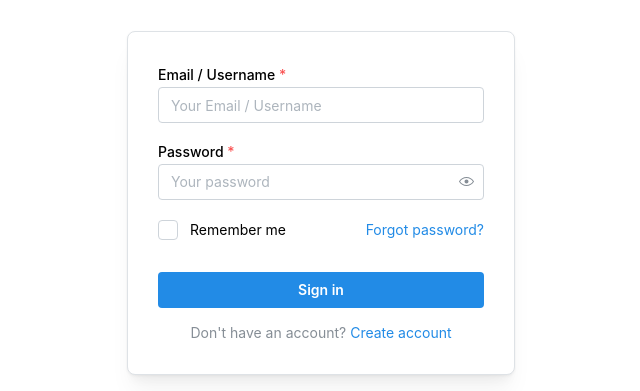
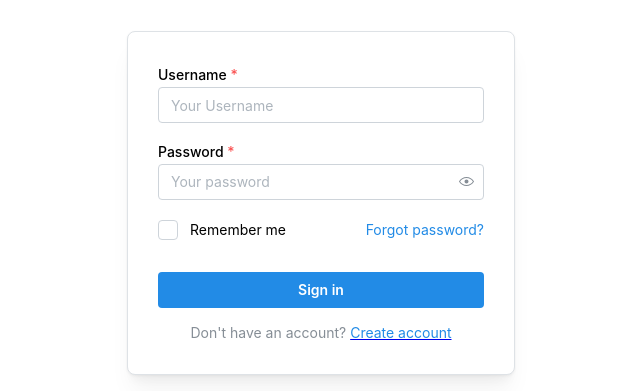
Before and after one commit to hndsekp/TA-Web-Advanced-UGM, a Next.js app: page /auth/login in a window 1280 px wide. Shown: the part 127-518 px from the top of the page, without its empty margins (319-959 px from the left). Built offline with nearby package versions, Linux system fonts and the light colour scheme.

Commit message:
made changes on login and signup component

```diff
--- a/src/pages/components/login/index.js
+++ b/src/pages/components/login/index.js
@@ -21,7 +21,7 @@ export function Login() {
       </Title>
 
       <Paper withBorder shadow="md" p={30} mt={30} radius="md">
-        <TextInput label="Email / Username" placeholder="Your Email / Username" required />
+        <TextInput label="Username" placeholder="Your Username" required />
         <PasswordInput
           label="Password"
           placeholder="Your password"
@@ -39,9 +39,11 @@ export function Login() {
         </Button>
         <Text c="dimmed" size="sm" ta="center" mt={5}>
           Don't have an account?{" "}
-          <Anchor className={classes.createsi} size="sm" ta="center" component="button">
-            Create account
-          </Anchor>
+          <Link href="/auth/signup">
+            <Anchor className={classes.createsi} size="sm" ta="center" component="button">
+              Create account
+            </Anchor>
+          </Link>
         </Text>
 
       </Paper>
--- a/src/pages/components/signup/index.js
+++ b/src/pages/components/signup/index.js
@@ -11,6 +11,7 @@ import {
   Button,
 } from "@mantine/core";
 import classes from "./signup.module.css";
+import Link from "next/link";
 
 export function Signup() {
   return (
@@ -21,7 +22,6 @@ export function Signup() {
 
       <Paper withBorder shadow="md" p={30} mt={30} radius="md">
         <TextInput label="Username" placeholder="Your Username" required/>
-        <TextInput label="Email" placeholder="Your Email" required />
         <PasswordInput
 
           label="Password"
@@ -34,9 +34,11 @@ export function Signup() {
         </Button>
         <Text c="dimmed" size="sm" ta="center" mt={5}>
           Already have an account?{" "}
+          <Link href="/auth/login">
           <Anchor  size="sm" ta="center" component="button">
             Sign In
           </Anchor>
+          </Link>
         </Text>
       </Paper>
     </Container>
```
